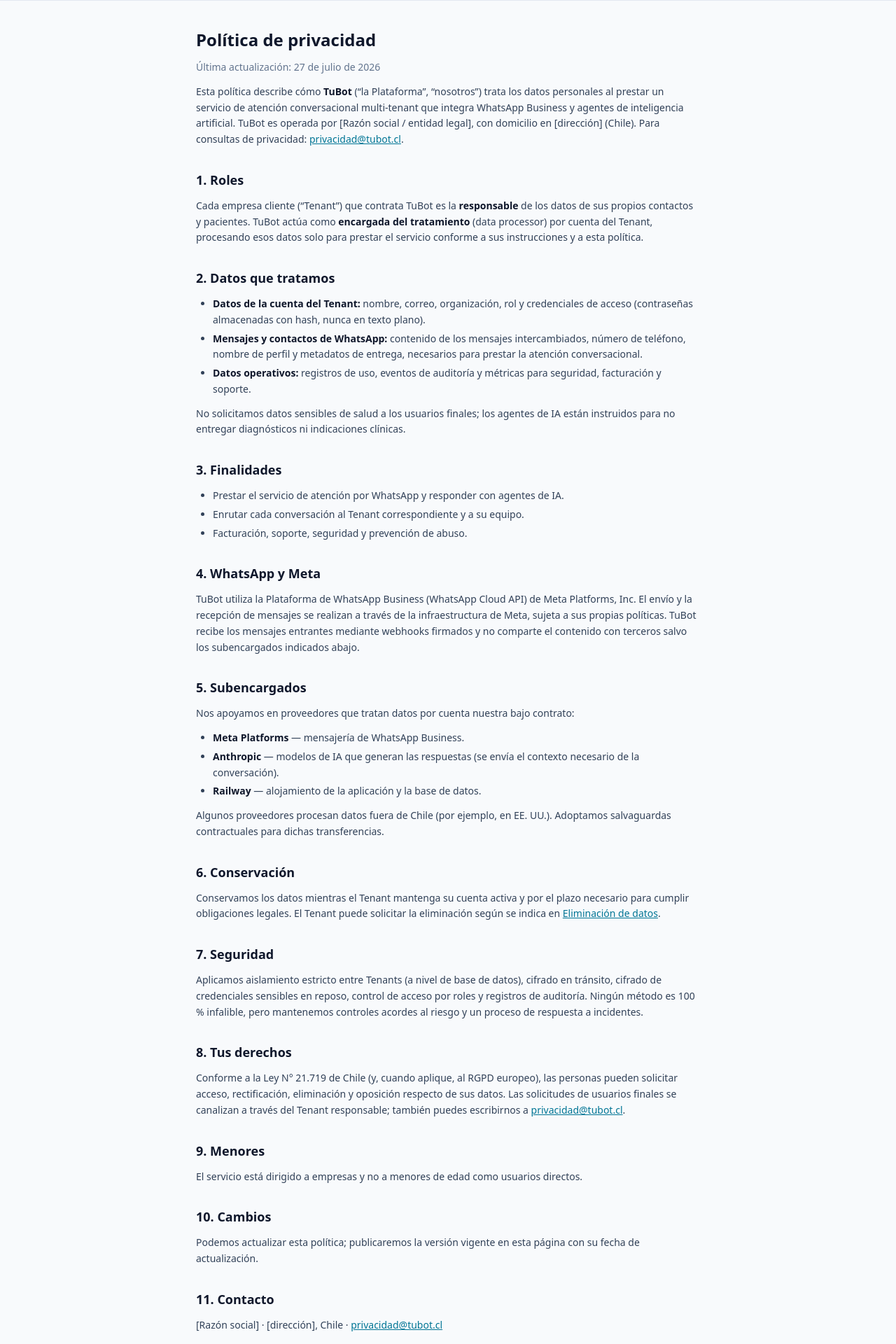
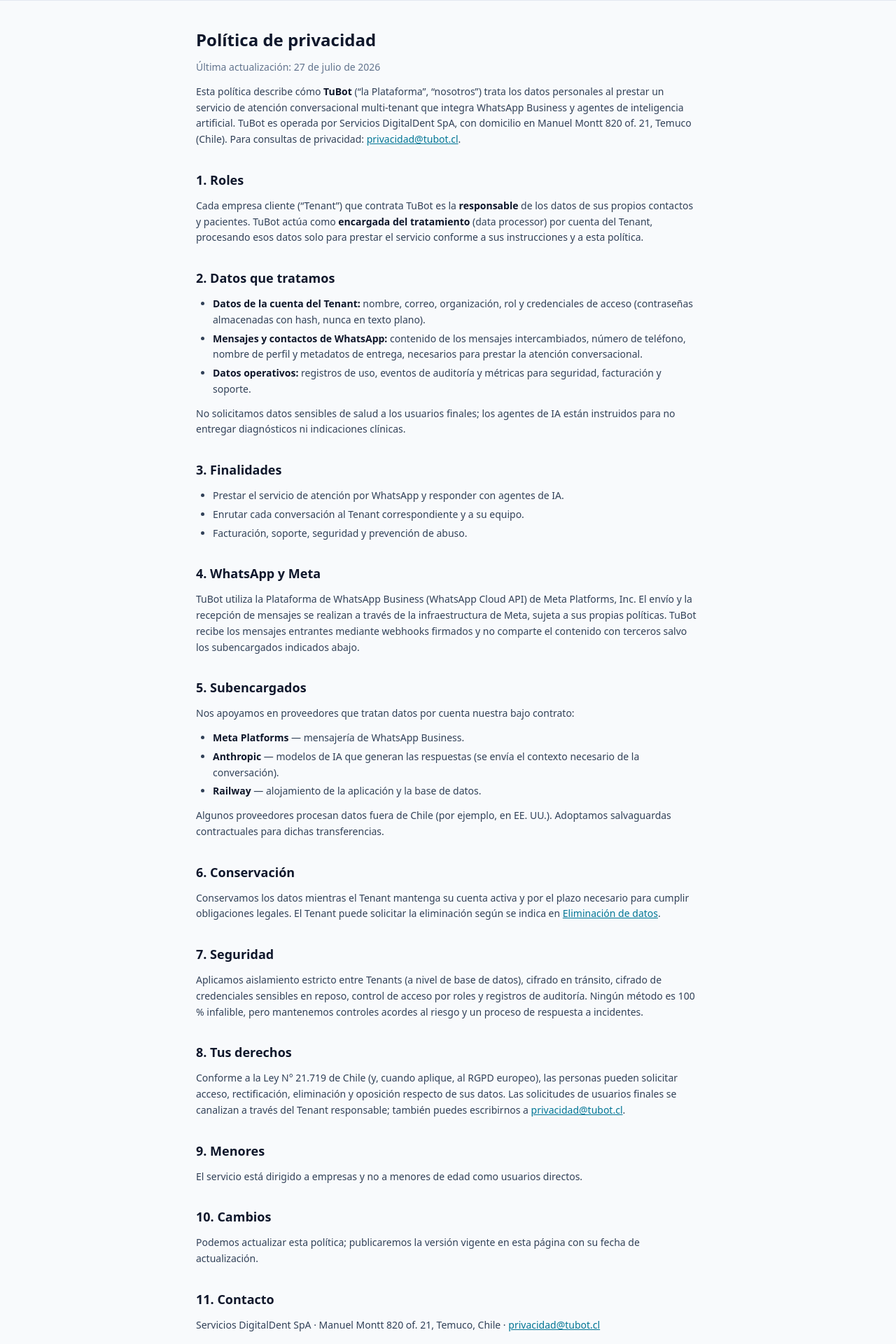
Before and after one commit to javierjham-design/conversia, a Next.js app in the folder apps/web/: page /legal/privacidad in a window 1280 px wide. Shown: the part 60-1980 px from the top of the page at 70% size. Built offline with nearby package versions, Linux system fonts and the light colour scheme.

Commit message:
docs(legal): datos reales de la entidad en páginas legales
Servicios DigitalDent SpA, Manuel Montt 820 of. 21, Temuco (coincide con
la razón social registrada en Meta Business).

Co-Authored-By: Claude Opus 4.8 <noreply@anthropic.com>

```diff
--- a/apps/web/src/app/legal/privacidad/page.tsx
+++ b/apps/web/src/app/legal/privacidad/page.tsx
@@ -9,8 +9,8 @@ export default function PrivacidadPage() {
       <p>
         Esta política describe cómo <strong>TuBot</strong> (“la Plataforma”, “nosotros”) trata los datos
         personales al prestar un servicio de atención conversacional multi-tenant que integra WhatsApp Business
-        y agentes de inteligencia artificial. TuBot es operada por [Razón social / entidad legal], con
-        domicilio en [dirección] (Chile). Para consultas de privacidad: {""}
+        y agentes de inteligencia artificial. TuBot es operada por Servicios DigitalDent SpA, con
+        domicilio en Manuel Montt 820 of. 21, Temuco (Chile). Para consultas de privacidad: {""}
         <a href="mailto:privacidad@tubot.cl">privacidad@tubot.cl</a>.
       </p>
 
@@ -109,7 +109,7 @@ export default function PrivacidadPage() {
 
       <h2>11. Contacto</h2>
       <p>
-        [Razón social] · [dirección], Chile ·{" "}
+        Servicios DigitalDent SpA · Manuel Montt 820 of. 21, Temuco, Chile ·{" "}
         <a href="mailto:privacidad@tubot.cl">privacidad@tubot.cl</a>
       </p>
     </>
--- a/apps/web/src/app/legal/terminos/page.tsx
+++ b/apps/web/src/app/legal/terminos/page.tsx
@@ -8,7 +8,7 @@ export default function TerminosPage() {
 
       <p>
         Estos términos regulan el uso de <strong>TuBot</strong> (“la Plataforma”), un servicio de atención
-        conversacional multi-tenant con WhatsApp Business y agentes de IA, operado por [Razón social] (Chile). Al
+        conversacional multi-tenant con WhatsApp Business y agentes de IA, operado por Servicios DigitalDent SpA (Chile). Al
         crear una cuenta o usar el servicio, la empresa cliente (“Tenant”) acepta estos términos.
       </p>
 
@@ -78,7 +78,7 @@ export default function TerminosPage() {
 
       <h2>11. Contacto</h2>
       <p>
-        [Razón social] · <a href="mailto:soporte@tubot.cl">soporte@tubot.cl</a>
+        Servicios DigitalDent SpA · <a href="mailto:soporte@tubot.cl">soporte@tubot.cl</a>
       </p>
     </>
   );
```
